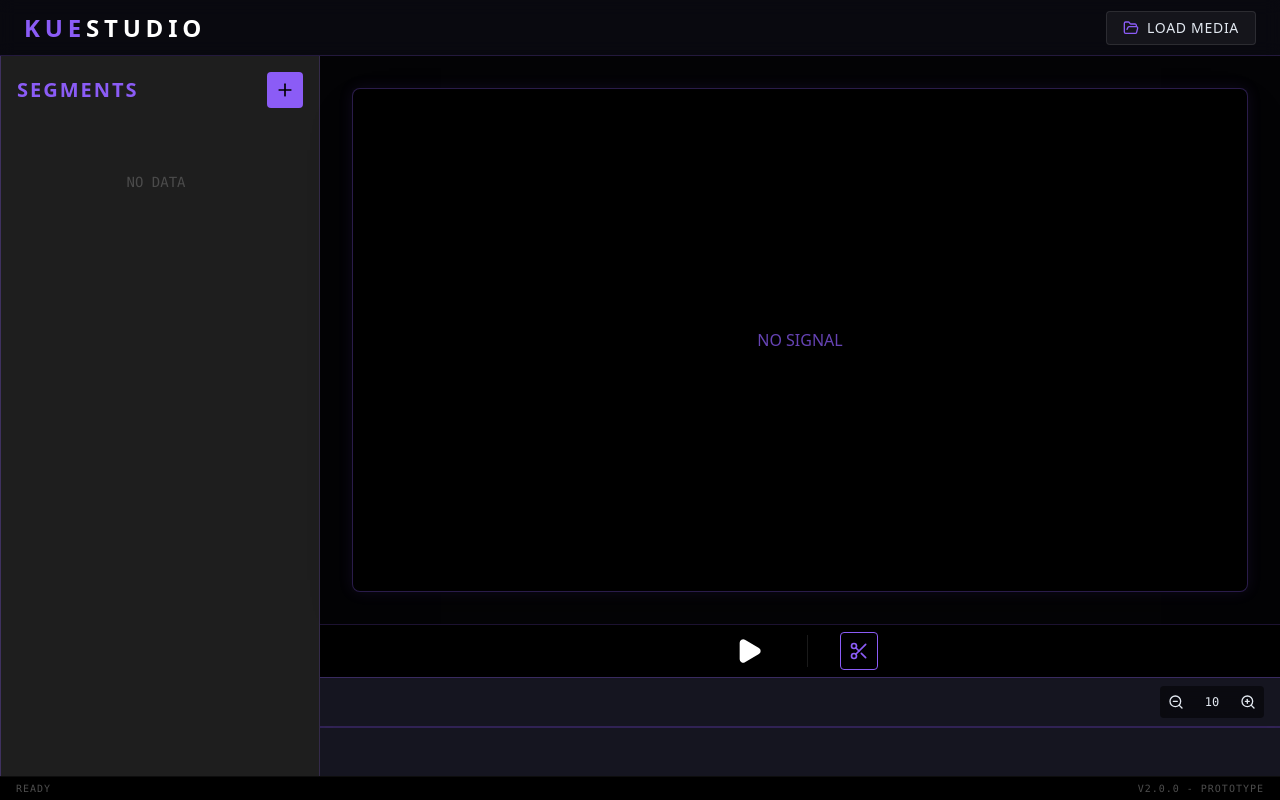
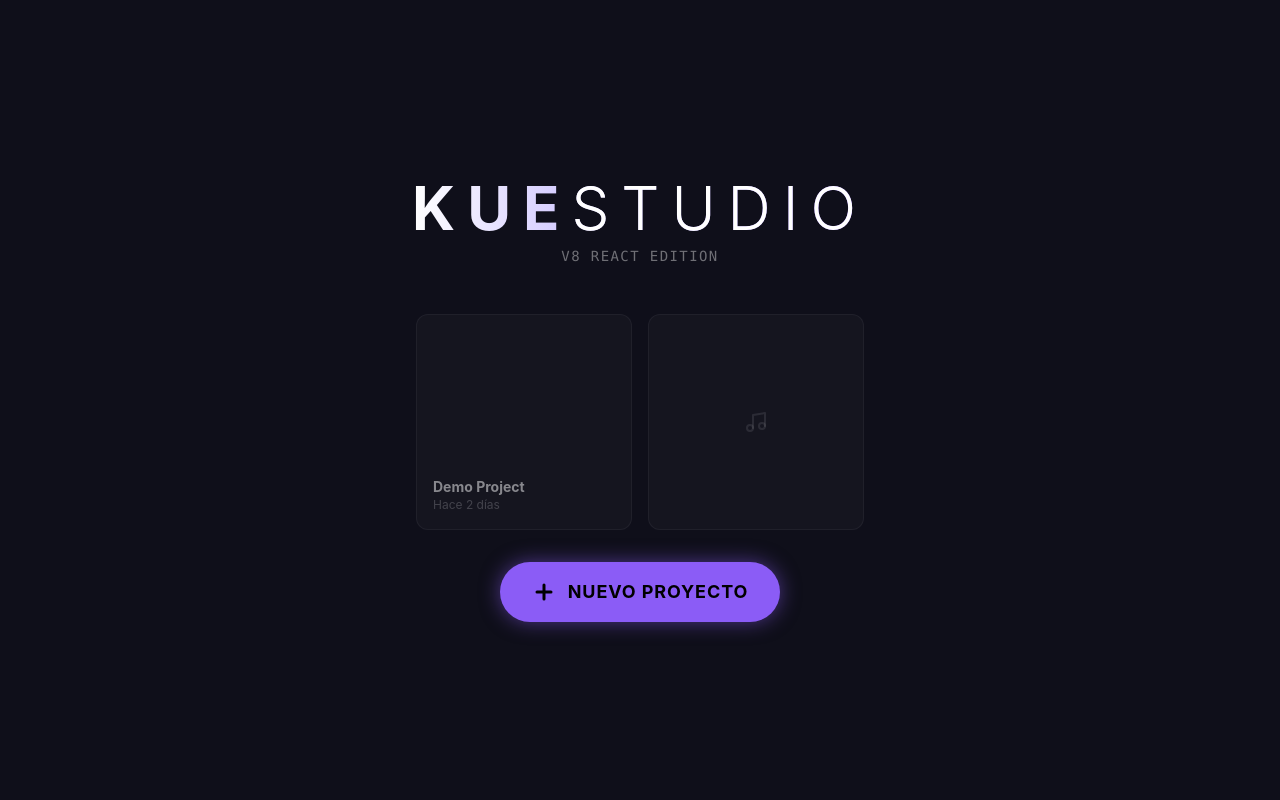
Before and after one commit to imLeGEnDco55/Kue, a React (Vite) app: page / in a window 1280 px wide. Built offline with nearby package versions, Linux system fonts and the light colour scheme.

Commit message:
feat: Implement core application layout with home and editor views, including media loading and basic controls.

```diff
--- a/src/App.tsx
+++ b/src/App.tsx
@@ -1,11 +1,14 @@
-import { useRef } from 'react';
-import { Play, Pause, FolderOpen, ZoomIn, ZoomOut, Scissors } from 'lucide-react';
+import { useRef, useState } from 'react';
+import { Play, Pause, ZoomIn, ZoomOut, Scissors, ArrowLeft, Plus, Music } from 'lucide-react';
 import { VideoMonitor } from './components/Player/VideoMonitor';
 import { Waveform } from './components/Timeline/Waveform';
 import { SegmentList } from './components/Editor/SegmentList';
 import { useProjectStore } from './store/useProjectStore';
 
 function App() {
+  // Estado para controlar la VISTA (Como en la V7)
+  const [currentView, setCurrentView] = useState<'HOME' | 'EDITOR'>('HOME');
+
   const fileInputRef = useRef<HTMLInputElement>(null);
   const {
     setVideoUrl,
@@ -22,6 +25,7 @@ function App() {
     if (file) {
       const url = URL.createObjectURL(file);
       setVideoUrl(url);
+      setCurrentView('EDITOR'); // Al cargar archivo, nos vamos al editor
     }
   };
 
@@ -35,88 +39,117 @@ function App() {
     });
   };
 
+  // --- VISTA: HOME (La que extrañabas) ---
+  if (currentView === 'HOME') {
+    return (
+      <div className="h-screen bg-neon-dark text-white flex flex-col items-center justify-center p-6 relative overflow-hidden">
+        {/* Fondo decorativo */}
+        <div className="absolute top-0 left-0 w-full h-full bg-[radial-gradient(ellipse_at_center,_var(--tw-gradient-stops))] from-neon-purple/20 via-black to-black -z-10" />
+
+        <h1 className="text-4xl md:text-6xl font-bold tracking-[0.2em] mb-2 text-transparent bg-clip-text bg-gradient-to-r from-white to-neon-purple">
+          KUE<span className="font-light text-white">STUDIO</span>
+        </h1>
+        <p className="text-white/40 font-mono text-sm mb-12 tracking-widest">V8 REACT EDITION</p>
+
+        {/* Lista de Proyectos (Simulada por ahora) */}
+        <div className="w-full max-w-md grid grid-cols-2 gap-4 mb-8 opacity-50 pointer-events-none">
+          {/* Aquí conectaremos la Base de Datos después */}
+          <div className="bg-white/5 border border-white/10 p-4 rounded-xl aspect-square flex flex-col justify-end">
+            <span className="text-sm font-bold">Demo Project</span>
+            <span className="text-xs text-white/40">Hace 2 días</span>
+          </div>
+          <div className="bg-white/5 border border-white/10 p-4 rounded-xl aspect-square flex items-center justify-center">
+            <Music className="text-white/20" />
+          </div>
+        </div>
+
+        {/* Botón Nuevo Proyecto */}
+        <input type="file" ref={fileInputRef} onChange={handleFileChange} className="hidden" accept="video/*,audio/*" />
+        <button
+          onClick={() => fileInputRef.current?.click()}
+          className="group relative px-8 py-4 bg-neon-purple text-black font-bold rounded-full text-lg tracking-wider hover:scale-105 transition-all shadow-[0_0_20px_rgba(139,92,246,0.5)]"
+        >
+          <div className="flex items-center gap-3">
+            <Plus size={24} strokeWidth={3} />
+            NUEVO PROYECTO
+          </div>
+        </button>
+      </div>
+    );
+  }
+
+  // --- VISTA: EDITOR (Corregida para Móvil) ---
   return (
-    <div className="h-screen bg-neon-dark text-cyber-text flex flex-col overflow-hidden font-sans selection:bg-neon-purple selection:text-white">
-      {/* Header */}
-      <header className="h-14 border-b border-neon-purple/20 flex items-center px-6 bg-black/40 backdrop-blur justify-between">
-        <h1 className="text-2xl font-bold tracking-[0.2em] text-neon-purple shadow-neon">
+    <div className="h-screen bg-neon-dark text-cyber-text flex flex-col overflow-hidden font-sans">
+      {/* Header Compacto */}
+      <header className="h-14 border-b border-neon-purple/20 flex items-center px-4 bg-black/60 backdrop-blur justify-between shrink-0 z-20">
+        <button onClick={() => setCurrentView('HOME')} className="p-2 hover:bg-white/10 rounded-full transition-colors">
+          <ArrowLeft size={20} className="text-white" />
+        </button>
+        <h1 className="text-lg font-bold tracking-[0.2em] text-neon-purple hidden md:block">
           KUE<span className="text-white">STUDIO</span>
         </h1>
-
-        <div className="flex items-center gap-4">
-          {/* File Load */}
-          <input
-            type="file"
-            ref={fileInputRef}
-            onChange={handleFileChange}
-            className="hidden"
-            accept="video/*,audio/*"
-          />
-          <button
-            onClick={() => fileInputRef.current?.click()}
-            className="flex items-center gap-2 px-4 py-1.5 bg-white/5 border border-white/10 hover:border-neon-purple rounded transition-all text-sm uppercase tracking-wider"
-          >
-            <FolderOpen size={16} className="text-neon-purple" />
-            Load Media
+        <div className="flex gap-2">
+          <button className="px-3 py-1 bg-neon-purple/20 text-neon-purple text-xs border border-neon-purple/50 rounded hover:bg-neon-purple hover:text-white transition-all">
+            EXPORTAR
           </button>
         </div>
       </header>
 
-      {/* Main Workspace */}
-      <main className="flex-1 flex overflow-hidden">
-        {/* Left Panel: Segments */}
-        <div className="w-80 border-r border-neon-purple/20 bg-cyber-gray">
-          <SegmentList />
-        </div>
+      {/* Main Workspace: Aquí está el truco del Layout */}
+      {/* "flex-col" en móvil (uno arriba de otro), "md:flex-row" en PC (lado a lado) */}
+      <main className="flex-1 flex flex-col md:flex-row overflow-hidden relative">
 
-        {/* Center: Monitor & Timeline */}
-        <div className="flex-1 flex flex-col relative bg-black/80">
-          {/* Top: Video Monitor Area */}
-          <div className="flex-1 flex items-center justify-center p-8">
-            <div className="w-full max-w-4xl max-h-full aspect-video shadow-2xl">
+        {/* 1. MONITOR DE VIDEO (Arriba en móvil, Centro en PC) */}
+        {/* El "order" controla quién va primero. En móvil video va primero */}
+        <div className="flex-1 flex flex-col relative bg-black order-1 md:order-2">
+
+          {/* Video Area */}
+          <div className="flex-1 flex items-center justify-center p-2 md:p-8 overflow-hidden">
+            <div className="w-full max-w-5xl aspect-video shadow-2xl bg-black border border-white/5 relative group">
               <VideoMonitor />
             </div>
           </div>
 
           {/* Controls Bar */}
-          <div className="h-14 border-t border-neon-purple/20 bg-black flex items-center justify-center gap-6">
+          <div className="h-16 border-t border-white/10 bg-black/80 flex items-center justify-center gap-8 shrink-0">
             <button
               onClick={() => setIsPlaying(!isPlaying)}
-              className="p-3 rounded-full hover:bg-neon-purple/20 text-white transition-all scale-100 hover:scale-110"
+              className="p-4 rounded-full bg-white/5 hover:bg-neon-purple text-white transition-all hover:scale-110 active:scale-95 shadow-lg"
             >
-              {isPlaying ? <Pause size={28} fill="currentColor" /> : <Play size={28} fill="currentColor" />}
+              {isPlaying ? <Pause size={24} fill="currentColor" /> : <Play size={24} fill="currentColor" />}
             </button>
 
-            <div className="h-8 w-px bg-white/10 mx-2" />
-
-            <button onClick={handleCut} className="group flex flex-col items-center gap-1">
-              <div className="p-2 border border-neon-purple rounded text-neon-purple group-hover:bg-neon-purple group-hover:text-black transition-colors">
-                <Scissors size={20} />
+            <button onClick={handleCut} className="flex flex-col items-center gap-1 group">
+              <div className="p-3 border-2 border-neon-purple rounded-xl text-neon-purple group-hover:bg-neon-purple group-hover:text-black group-active:scale-95 transition-all shadow-[0_0_15px_rgba(139,92,246,0.3)]">
+                <Scissors size={24} />
               </div>
             </button>
           </div>
 
-          {/* Bottom: Waveform Timeline */}
-          <div className="h-48 border-t border-neon-purple/30 bg-[#151520] relative flex flex-col">
-            {/* Timeline Toolbar (Zoom) */}
-            <div className="absolute top-2 right-4 z-10 flex gap-2 bg-black/50 p-1 rounded backdrop-blur">
-              <button onClick={() => setZoom(Math.max(5, zoom - 5))} className="p-1 hover:text-neon-purple"><ZoomOut size={16} /></button>
-              <span className="text-xs font-mono self-center w-8 text-center">{zoom}</span>
-              <button onClick={() => setZoom(Math.min(200, zoom + 5))} className="p-1 hover:text-neon-purple"><ZoomIn size={16} /></button>
+          {/* Waveform Timeline (Abajo del video siempre) */}
+          <div className="h-32 md:h-48 border-t border-neon-purple/30 bg-[#111115] relative flex flex-col shrink-0">
+            {/* Zoom flotante */}
+            <div className="absolute top-2 right-2 z-10 flex gap-1 bg-black/60 p-1 rounded backdrop-blur border border-white/10">
+              <button onClick={() => setZoom(Math.max(5, zoom - 5))} className="p-1 hover:text-neon-purple"><ZoomOut size={14} /></button>
+              <button onClick={() => setZoom(Math.min(200, zoom + 5))} className="p-1 hover:text-neon-purple"><ZoomIn size={14} /></button>
             </div>
-
-            <div className="flex-1 flex flex-col justify-center">
+            <div className="flex-1 relative">
               <Waveform />
             </div>
           </div>
         </div>
+
+        {/* 2. SEGMENT LIST (Sidebar) */}
+        {/* En Móvil: Oculto o abajo? Por ahora dejémoslo visible pero colapsable si quieres,
+            o simplemente debajo del todo. En este layout 'flex-col', quedaría abajo del video si quitamos el 'order'.
+            Pero para PC lo queremos a la izquierda (order-1).
+        */}
+        <div className="w-full md:w-80 h-1/3 md:h-full border-t md:border-t-0 md:border-r border-neon-purple/20 bg-cyber-gray overflow-hidden order-2 md:order-1 flex flex-col z-10 shadow-2xl">
+          <SegmentList />
+        </div>
+
       </main>
-
-      {/* Footer / Status Bar */}
-      <div className="h-6 border-t border-white/5 bg-black text-[10px] uppercase tracking-widest text-white/30 flex items-center px-4 justify-between font-mono">
-        <span>Ready</span>
-        <span>v2.0.0 - PROTOTYPE</span>
-      </div>
     </div>
   );
 }
```
